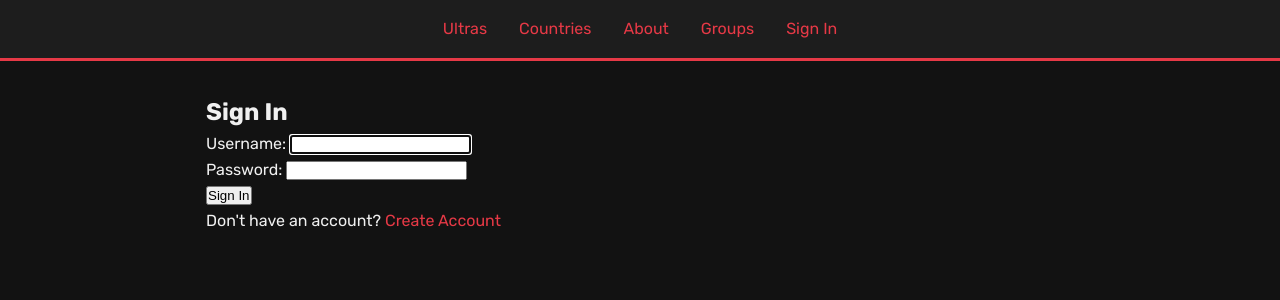
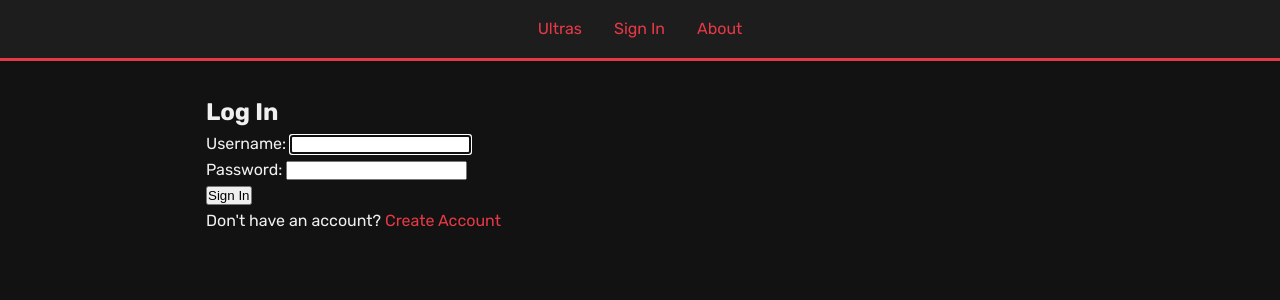
Before and after one commit to pegasus1911/ultras, a Django app: page /accounts/login/ in a window 1280 px wide. Shown: the top 300 px of the page. Run offline with Django 5.2, Linux system fonts and the light colour scheme.

Commit message:
edited the base and navbar

```diff
--- a/main/templates/base.html
+++ b/main/templates/base.html
@@ -4,7 +4,6 @@
   <head>
     <link href="https://fonts.googleapis.com/css2?family=Rubik:wght@400;700&display=swap" rel="stylesheet">
     <meta charset="UTF-8" />
-    <meta http-equiv="X-UA-Compatible" content="IE=edge" />
     <meta name="viewport" content="width=device-width, initial-scale=1.0" />
     <link rel="stylesheet" href="{% static 'css/base.css' %}">
     <link rel="shortcut icon" type="image/png" href="{% static 'images/logo.png' %}" />
@@ -13,18 +12,24 @@
   </head>
   <body>
     <header>
-      <div class="header-logo-container">
-        {% comment %} <a href="/">
+      {% comment %} <div class="header-logo-container">
+       <a href="/">
           <img src="{% static 'images/logo.png' %}" alt="Ultras World Logo" />
-        </a> {% endcomment %}
-      </div>
+        </a>
+      </div> {% endcomment %}
       <nav>
         <ul class="navbar">
+          {% comment %} <li class="nav-logo">
+        <a href="/">
+          <img src="{% static 'images/logo.png' %}" alt="Ultras World Logo" />
+        </a>
+      </li> {% endcomment %}
+          {% if user.is_authenticated %}
           <li><a href="{% url 'home' %}">Ultras</a></li>
-          {% comment %} <li><a href="{% url 'group-index' %}">Groups</a></li> {% endcomment %}
           <li><a href="{% url 'countries-index' %}">Countries</a></li>
           <li><a href="{% url 'about' %}">About</a></li>
-          <li><a href="{% url 'group-index' %}">Groups</a></li> <!-- <- added link -->
+          <li><a href="{% url 'group-index' %}">Groups</a></li>
+          {% endif %}
 
           {% if user.is_authenticated %}
           <form method="post" action="{% url 'logout' %}">
@@ -32,7 +37,10 @@
             <button type="submit">Logout</button>
           </form>
           {% else %}
+          <li><a href="{% url 'home' %}">Ultras</a></li>
           <li><a href="{% url 'login' %}">Sign In</a></li>
+          <li><a href="{% url 'about' %}">About</a></li>
+
           {% endif %}
 
         </ul>
--- a/main/templates/registration/login.html
+++ b/main/templates/registration/login.html
@@ -1,8 +1,8 @@
 {% extends "base.html" %}
 
 {% block content %}
-<h2>Sign In</h2>
-<form method="post">
+<h2>Log In</h2>
+<form method="post" class="login">
   {% csrf_token %}
   {{ form.as_p }}
   <button type="submit">Sign In</button>
```
